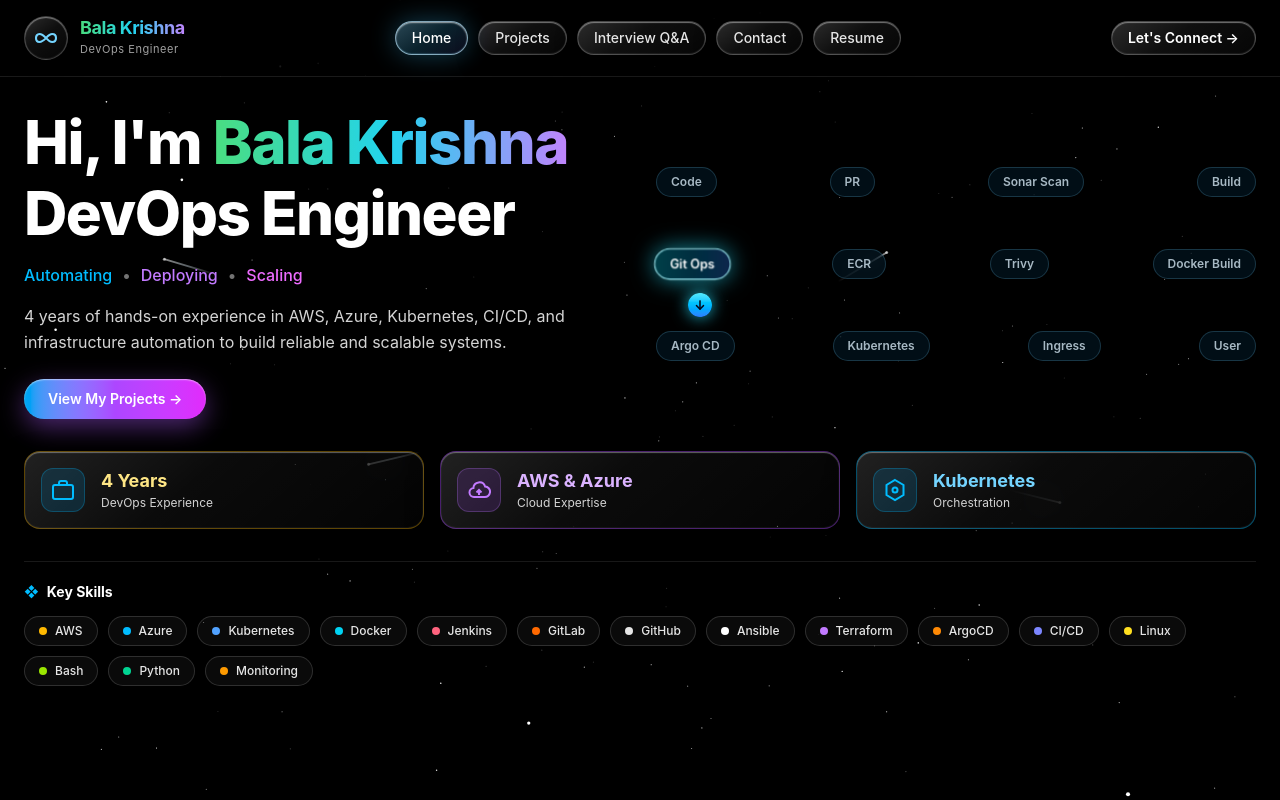
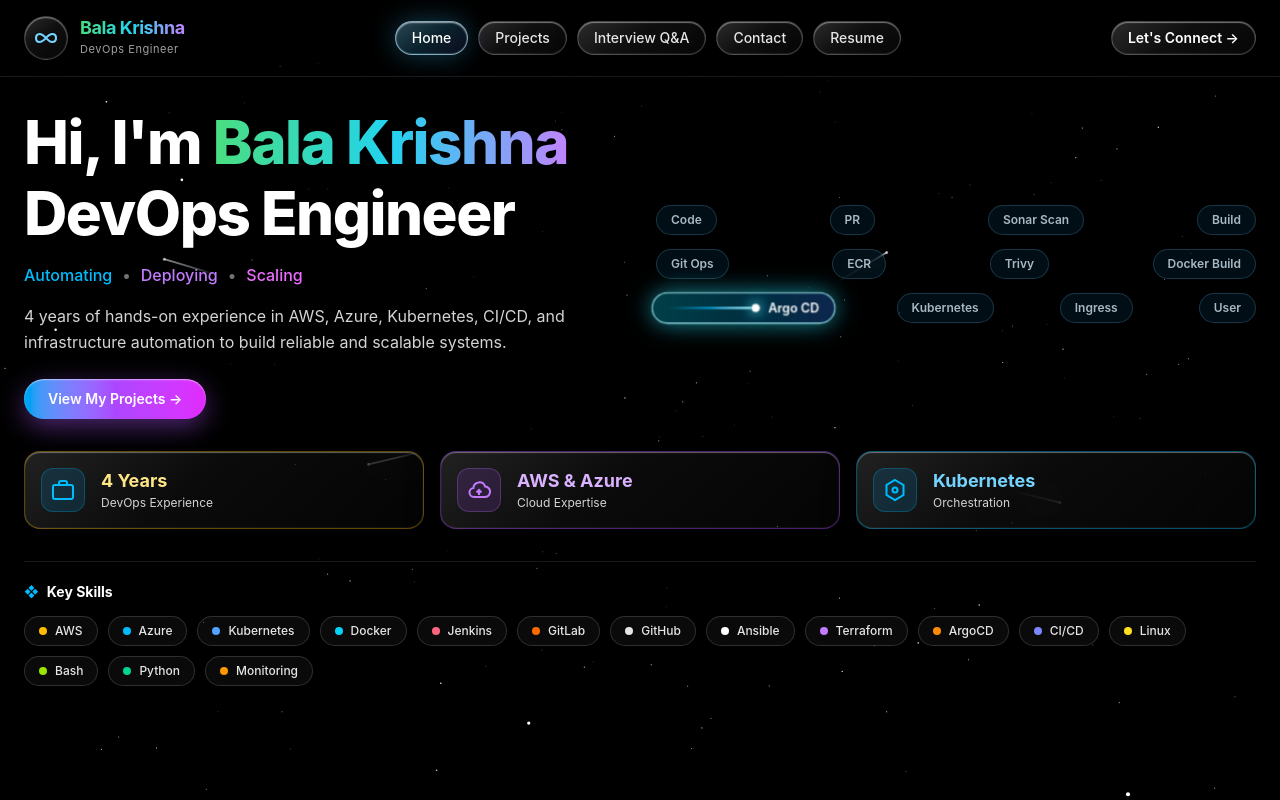
Before and after one commit to Bala-Nakkala/Bala-Nakkala.github.io, a React (Vite) app: page / in a window 1280 px wide. Built offline with nearby package versions, Linux system fonts and the light colour scheme.

Commit message:
Add animated Code-to-User water flow and DevOps logo

```diff
--- a/src/App.jsx
+++ b/src/App.jsx
@@ -8,7 +8,7 @@ const NAV_ITEMS = [
   { id: "resume", label: "Resume" },
 ];
 
-// మీకు మాత్రమే Remove & Upload ఆప్షన్స్ కనిపించడానికి Admin PIN (మీకు నచ్చినట్లు మార్చుకోవచ్చు)
+
 const ADMIN_PIN = "balu123";
 
 const INITIAL_HOSTED_RESUMES = [
@@ -26,7 +26,7 @@ const INITIAL_HOSTED_RESUMES = [
   },
 ];
 
-// Notebook sketch order:
+// Order:
 // Row 1 (L -> R): Code -> PR -> Sonar Scan -> Build
 // Row 2 (R -> L): Docker Build <- Trivy <- ECR <- Git Ops
 // Row 3 (L -> R): Argo CD -> Kubernetes -> Ingress -> User
@@ -149,48 +149,18 @@ function DevOpsInfinityLogo({ className = "h-6 w-6" }) {
   );
 }
 
-function SingleWaterArrow({ direction = "right" }) {
-  const rotation =
-    direction === "left"
-      ? "rotate-180"
-      : direction === "down"
-        ? "rotate-90"
-        : "";
-
-  return (
-    <span
-      className={`inline-flex h-6 w-6 shrink-0 items-center justify-center rounded-full bg-gradient-to-r from-cyan-300 via-sky-400 to-blue-500 text-slate-950 shadow-[0_0_16px_rgba(34,211,238,0.85)] transition-transform duration-200 ${rotation}`}
-    >
-      <svg
-        className="h-3.5 w-3.5"
-        viewBox="0 0 24 24"
-        fill="none"
-        stroke="currentColor"
-        strokeWidth="2.8"
-        strokeLinecap="round"
-        strokeLinejoin="round"
-      >
-        <path d="M5 12h14" />
-        <path d="m13 6 6 6-6 6" />
-      </svg>
-    </span>
-  );
-}
-
-function SingleArrowFlowCanvas() {
+// Single star-like water streak (~80-95px / ~2-3cm visual streak) moving along the ordered stages
+function SingleStarStreakFlow() {
   const [activeIndex, setActiveIndex] = useState(0);
 
   useEffect(() => {
     const timer = setInterval(() => {
       setActiveIndex((prev) => (prev + 1) % ORDERED_STAGES.length);
-    }, 750);
+    }, 650);
     return () => clearInterval(timer);
   }, []);
 
   const activeStage = ORDERED_STAGES[activeIndex];
-  const isTransitioningBetweenRows =
-    activeIndex === 3 || activeIndex === 7;
-  const downArrowRow = activeIndex === 3 ? 0 : activeIndex === 7 ? 1 : -1;
 
   return (
     <div className="relative select-none py-2">
@@ -198,49 +168,48 @@ function SingleArrowFlowCanvas() {
         {PIPELINE_ROWS.map((row, rowIdx) => {
           const isRtl = row.dir === "rtl";
           const displayItems = isRtl ? [...row.items].reverse() : row.items;
-          const arrowDir = isRtl ? "left" : "right";
 
           return (
-            <React.Fragment key={rowIdx}>
-              <div className="flex flex-wrap items-center justify-between gap-2">
+            <div
+              key={rowIdx}
+              className="flex flex-wrap items-center justify-between gap-2.5"
+            >
               {displayItems.map((stageName) => {
                 const isHighlighted = activeStage === stageName;
-                  const showArrowOnStage =
-                    isHighlighted && !isTransitioningBetweenRows;
 
                 return (
                   <div
                     key={stageName}
-                      className={`inline-flex items-center gap-1.5 rounded-full border px-3.5 py-1.5 text-xs font-semibold backdrop-blur-md transition-all duration-200 ${
+                    className={`relative inline-flex items-center gap-2 rounded-full border px-3.5 py-1.5 text-xs font-semibold backdrop-blur-md transition-all duration-200 ${
                       isHighlighted
                         ? "scale-105 border-cyan-200 bg-gradient-to-r from-cyan-400/30 via-sky-400/25 to-blue-500/30 text-white shadow-[0_0_22px_rgba(34,211,238,0.65)]"
                         : "border-sky-300/20 bg-sky-950/30 text-sky-100/75"
                     }`}
                   >
-                      {showArrowOnStage && isRtl && (
-                        <SingleWaterArrow direction={arrowDir} />
+                    {isHighlighted && (
+                      <span
+                        aria-hidden="true"
+                        className={`inline-flex items-center ${
+                          isRtl ? "flex-row-reverse" : "flex-row"
+                        }`}
+                      >
+                        {/* Fading star tail (~2-3cm visual length) */}
+                        <span
+                          className={`h-[2.5px] w-16 sm:w-20 rounded-full ${
+                            isRtl
+                              ? "bg-gradient-to-l from-cyan-200 via-sky-400/70 to-transparent"
+                              : "bg-gradient-to-r from-transparent via-sky-400/70 to-cyan-200"
+                          }`}
+                        />
+                        {/* Bright star head */}
+                        <span className="h-2 w-2 rounded-full bg-white shadow-[0_0_10px_#67e8f9,0_0_18px_#22d3ee]" />
+                      </span>
                     )}
                     <span>{stageName}</span>
-                      {showArrowOnStage && !isRtl && (
-                        <SingleWaterArrow direction={arrowDir} />
-                      )}
                   </div>
                 );
               })}
             </div>
-
-              {rowIdx < PIPELINE_ROWS.length - 1 && (
-                <div
-                  className={`flex h-6 items-center ${
-                    rowIdx === 0 ? "justify-end pr-8" : "justify-start pl-8"
-                  }`}
-                >
-                  {isTransitioningBetweenRows && downArrowRow === rowIdx && (
-                    <SingleWaterArrow direction="down" />
-                  )}
-                </div>
-              )}
-            </React.Fragment>
           );
         })}
       </div>
@@ -642,7 +611,7 @@ export default function App() {
               </div>
 
               <div className="lg:col-span-6">
-                <SingleArrowFlowCanvas />
+                <SingleStarStreakFlow />
               </div>
             </section>
 
```
Lines whose indentation alone changed are shown as unchanged.
